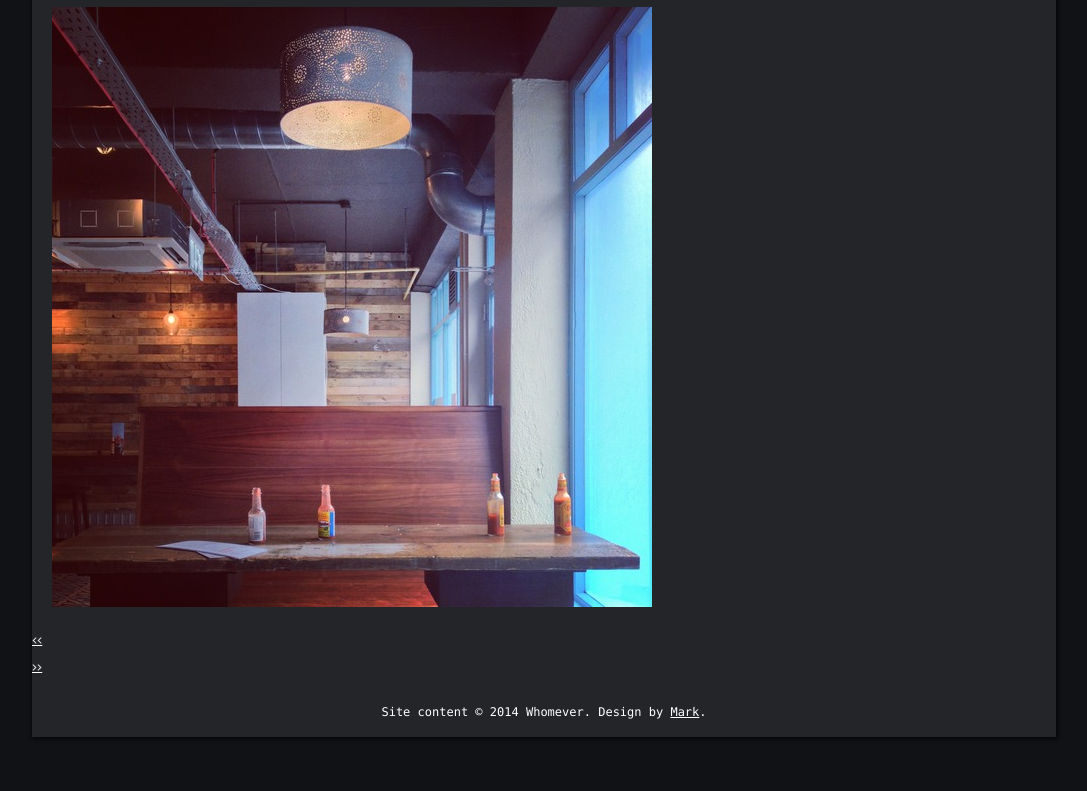
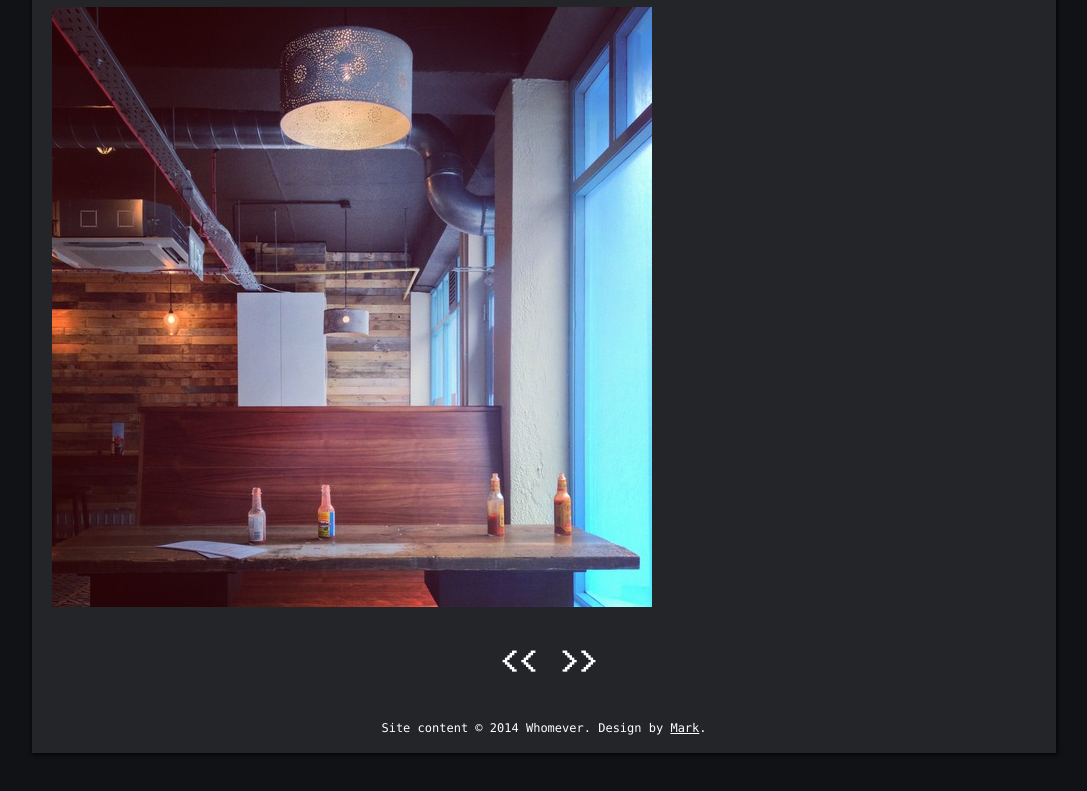
Before and after one commit to bhalash/Funcan, a plain HTML site: page gallery.html in a window 1280 px wide. Shown: the part 2337-3128 px from the top of the page, without its empty margins (96-1183 px from the left). Drawn offline with Linux system fonts and the light colour scheme; files whose address does not match are found by name; a web font is replaced by a local one.

Commit message:
Very, very final fixes.

```diff
--- a/gallery.html
+++ b/gallery.html
@@ -98,12 +98,10 @@ done</pre>
                         <p><a title="Lorem Ipsum" href="posts/1.jpg"><img src="posts/m/1.jpg" alt="Lorem Ipsum" /></a></p>
                     </article>
                 </div>
-            <div id="site-navigation">
-                <div id="site-navigation-interior">
-                    <p id="site-navigation-left"><a href="#" title="Previous page/post">&#60;&#60;</a></p>
-                    <p id="site-navigation-right"><a href="#" title="Next page/post">&#62;&#62;</a></p>
+                <div id="site-nav">
+                    <p id="site-nav-left"><a href="#" title="Previous page/post">&#60;&#60;</a></p>
+                    <p id="site-nav-right"><a href="#" title="Next page/post">&#62;&#62;</a></p>
                 </div>
-            </div>
             </div>
             <div id="content-col-1">
                 <div id="content-1">
--- a/style.css
+++ b/style.css
@@ -600,7 +600,7 @@ article ul li {
     font-family: 'Classic Console', 'Source Code Pro', 'Courier New', Courier, monospace;
     font-size: 3em;
     height: 50px;
-    line-height: 50px;
+    line-height: 40px;
     margin: 0;
     text-align: center;
     width: 50px;
```
Also changed, not shown: functions.js (+6 -1 lines).
